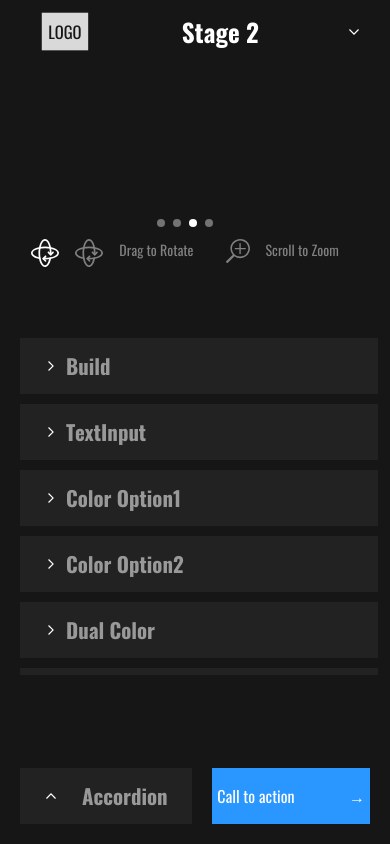
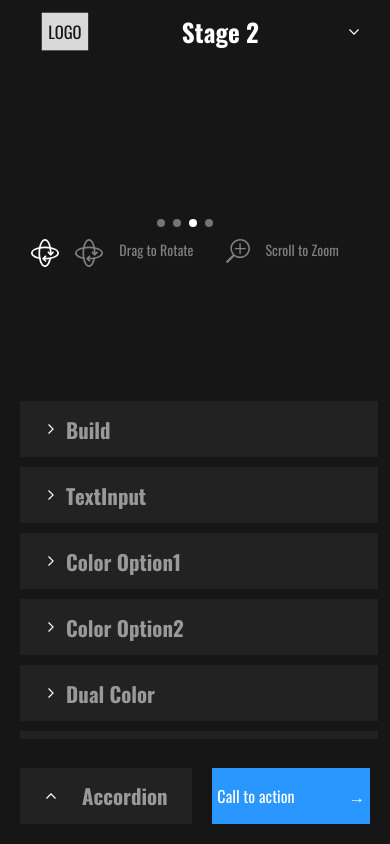
Before and after one commit to berekettussa123/color-builder, a React (Create React App) app: page /stage-two in a window 390 px wide. Built offline with nearby package versions, Linux system fonts and the light colour scheme; the HTML template or start-up script is replaced by a standard one.

Commit message:
doneeeelawswasasass

```diff
--- a/src/main.scss
+++ b/src/main.scss
@@ -234,12 +234,6 @@ p {
     transition: all 0.4s ease-out;
     display: none;
   }
-  .LeftContainerOpen{
-    height: 50vh;
-    overflow-y: scroll;
-    position: fixed;
-    bottom: 0 !important;
-  }
   .leftContainers {
     max-height: 40vh;
    width: 95%;
@@ -247,10 +241,9 @@ p {
     // z-index: -2;
     // background-color: aqua;
     overflow-y: scroll !important;
-    position: absolute;
-    bottom: 20vh;
+    position: fixed;
+    bottom: 105px;
     z-index: 111111111111111111111 !important;
-
   }
   .minimizeAll{
     transform: translateY(600px);
@@ -265,7 +258,6 @@ p {
     flex-direction: row;
     align-self: flex-end;
     gap: 1.3rem !important;
-
     // height: 30px;
   }
   .accordionAndCTA {
--- a/src/views/components/stage2/LeftPanel.js
+++ b/src/views/components/stage2/LeftPanel.js
@@ -97,7 +97,7 @@ function LeftPanel(props) {
   };
 
   return (
-    <div className={` leftContainers ${ isMizedOpen? " LeftContainerOpen " : ""} ${allMaximize && 'minimizeAll'}`}>
+    <div className={` leftContainers ${ isMizedOpen? " LeftContainerOpen " : ""} ${allMaximize ? ' minimizeAll' : ''}`}>
       {/* <div className="gradients"></div> */}
       <OptionAccordion
         stage="two"
--- a/src/views/components/ui/OptionAccordion.scss
+++ b/src/views/components/ui/OptionAccordion.scss
@@ -36,7 +36,7 @@
     }
   }
   .accordion-body {
-    overflow: hidden;
+    overflow: scroll;
     max-height: 0vh;
     transition: max-height 0.3s ease-in;
     &.active {
@@ -51,10 +51,11 @@
 
 @media (max-width: 920px) {
   .accordion-body {
+    overflow: hidden;
+    max-height: 0vh;
     transition: max-height 0.3s ease-in;
     &.active {
       max-height: 100vh;
-      overflow-y: scroll;
 
     }}
   .hideMixedAcc{
@@ -77,7 +78,7 @@
     transform: scale(1);
     transition: all 0.1s ease;
     max-height: 40vh !important;
-    overflow-y: scroll;
+    // overflow-y: scroll;
     &.open {
       // background-color: aqua;
       // max-height: 40vh;
@@ -91,7 +92,7 @@
       // // padding-top: 200px;
       // ----------------------------
       min-height: auto;
-      position: fixed !important;
+      position: absolute !important;
       bottom: 5px !important;
       left: 1rem;
       // left: 0 !important;
@@ -100,7 +101,7 @@
       margin-left: 1px;
       // min-height: 50% !important;
       // background: rgba(0, 0, 0, 0.5) !important;
-      z-index: 9999 !important;
+      z-index: 999900000 !important;
       display: flex !important;
       flex-direction: column !important;
       justify-content: center !important;
```
